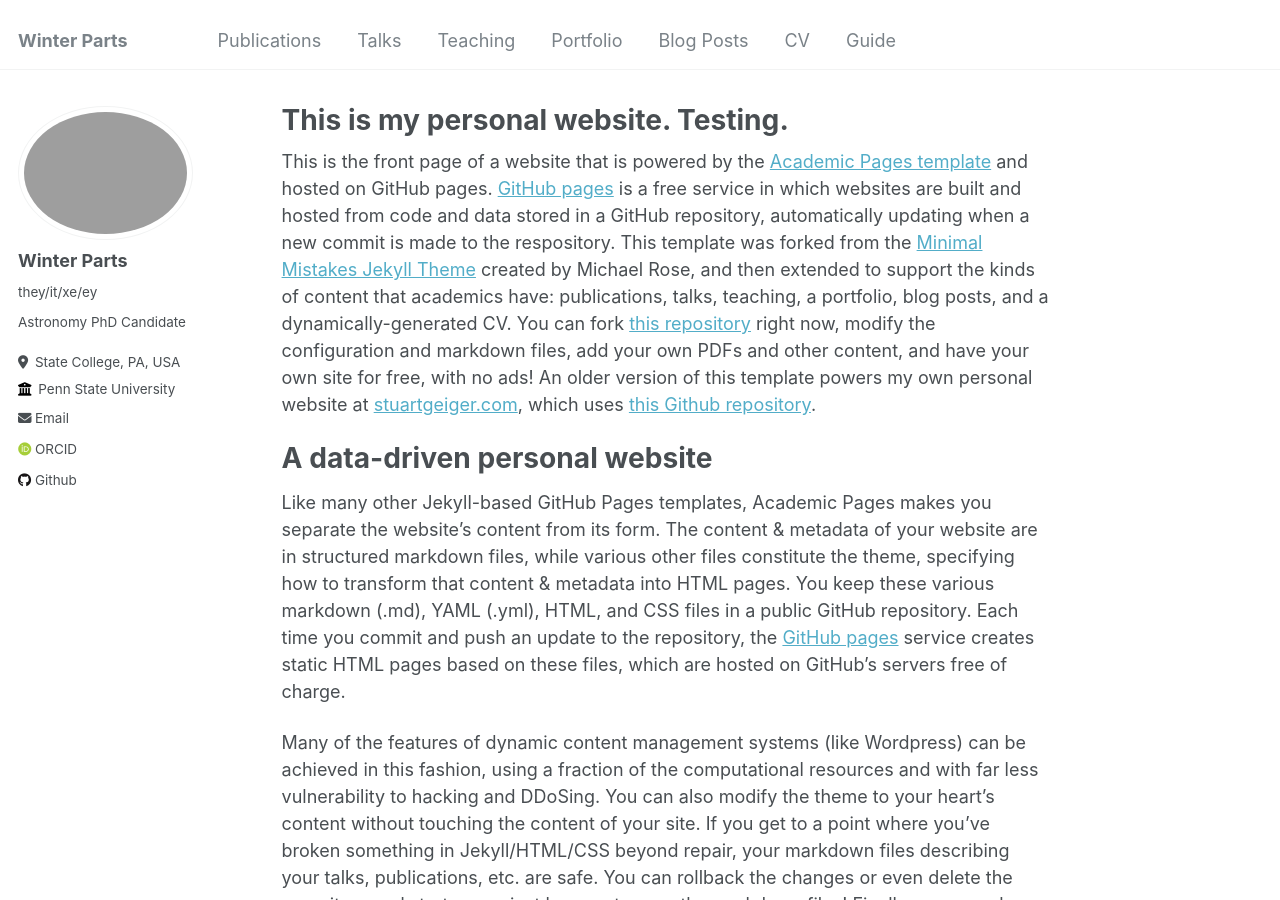
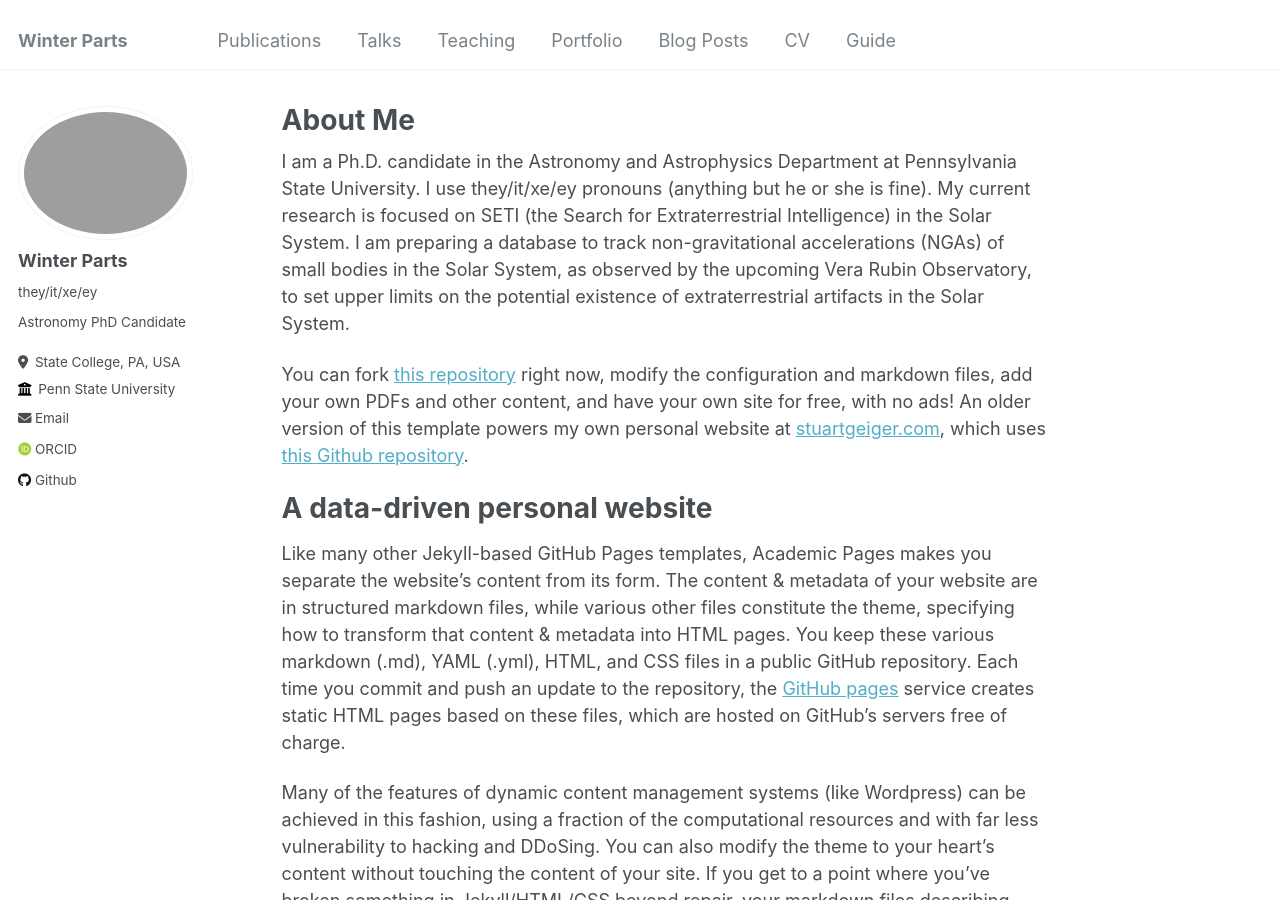
Before and after one commit to winter5229/winter5229.github.io, a Jekyll site: the page built from _pages/about.md, in a window 1280 px wide and 900 px high. Built offline with Jekyll 4.4.1, drawn with Linux system fonts in a browser that asks for light colours; some web fonts are replaced.

Commit message:
Update about.md
updating home page

```diff
--- a/_pages/about.md
+++ b/_pages/about.md
@@ -1,13 +1,15 @@
 ---
 permalink: /
-title: "This is my personal website. Testing."
+title: "About Me"
 author_profile: true
 redirect_from:
   - /about/
   - /about.html
 ---
 
-This is the front page of a website that is powered by the [Academic Pages template](https://github.com/academicpages/academicpages.github.io) and hosted on GitHub pages. [GitHub pages](https://pages.github.com) is a free service in which websites are built and hosted from code and data stored in a GitHub repository, automatically updating when a new commit is made to the respository. This template was forked from the [Minimal Mistakes Jekyll Theme](https://mmistakes.github.io/minimal-mistakes/) created by Michael Rose, and then extended to support the kinds of content that academics have: publications, talks, teaching, a portfolio, blog posts, and a dynamically-generated CV. You can fork [this repository](https://github.com/academicpages/academicpages.github.io) right now, modify the configuration and markdown files, add your own PDFs and other content, and have your own site for free, with no ads! An older version of this template powers my own personal website at [stuartgeiger.com](http://stuartgeiger.com), which uses [this Github repository](https://github.com/staeiou/staeiou.github.io).
+I am a Ph.D. candidate in the Astronomy and Astrophysics Department at Pennsylvania State University. I use they/it/xe/ey pronouns (anything but he or she is fine). My current research is focused on SETI (the Search for Extraterrestrial Intelligence) in the Solar System. I am preparing a database to track non-gravitational accelerations (NGAs) of small bodies in the Solar System, as observed by the upcoming Vera Rubin Observatory, to set upper limits on the potential existence of extraterrestrial artifacts in the Solar System.
+
+You can fork [this repository](https://github.com/academicpages/academicpages.github.io) right now, modify the configuration and markdown files, add your own PDFs and other content, and have your own site for free, with no ads! An older version of this template powers my own personal website at [stuartgeiger.com](http://stuartgeiger.com), which uses [this Github repository](https://github.com/staeiou/staeiou.github.io).
 
 A data-driven personal website
 ======
```
